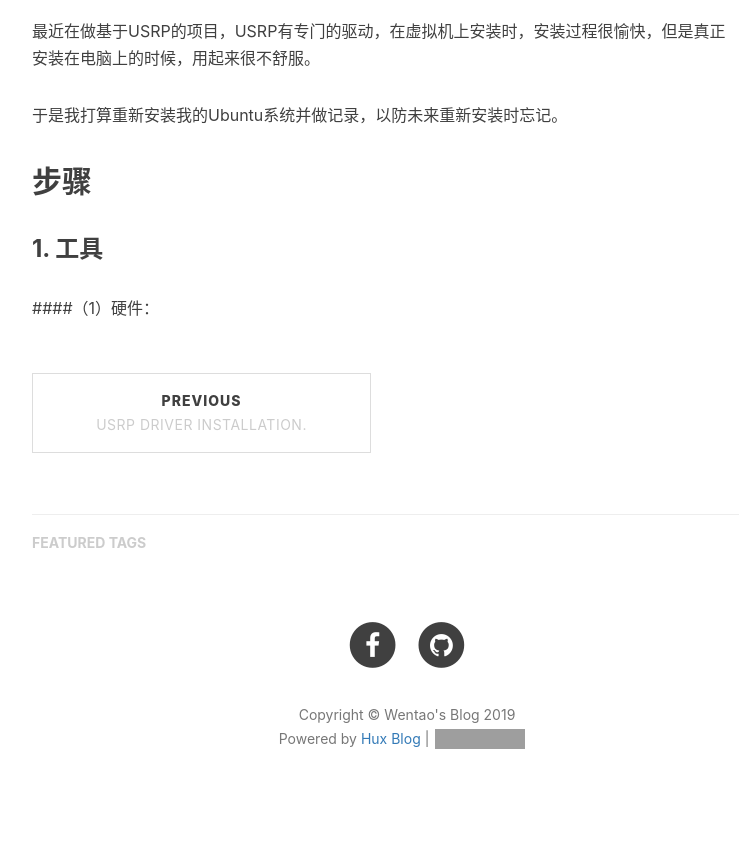
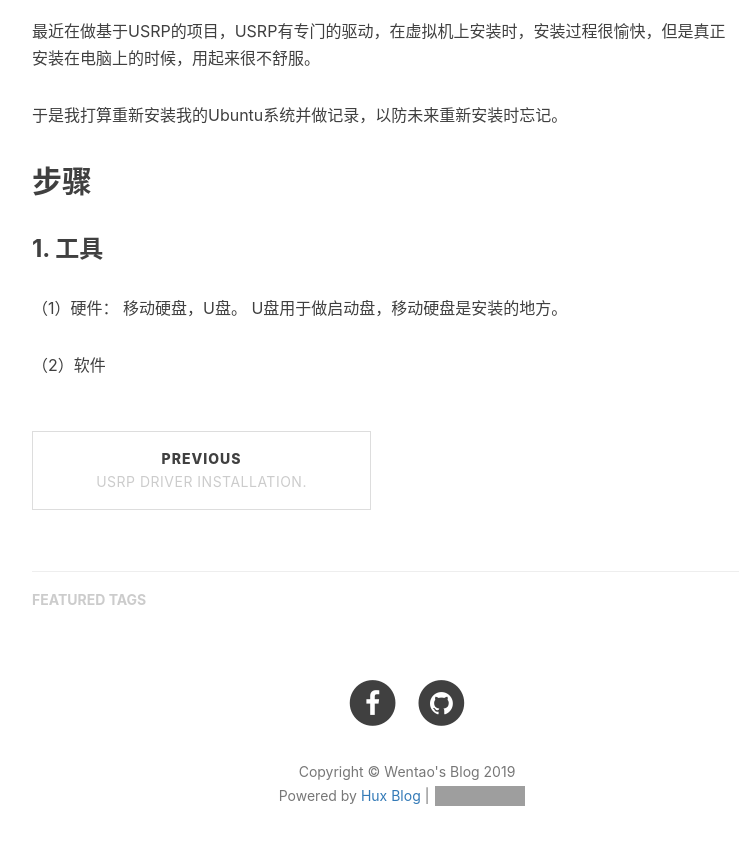
Before and after one commit to csxmt123/zhouwt612.github.io, a Jekyll site: the page built from _posts/2019-07-23-移动硬盘上安装ubuntu系统.md, in a window 1280 px wide and 900 px high, scrolled down 768 px. Shown: the top 845 px of the window, without its empty margins (233-989 px from the left). Built offline with Jekyll 4.4.1, drawn with Linux system fonts in a browser that asks for light colours; nearby versions of some CDN libraries; our own code applies the rules of GitHub Pages for plain Markdown files; comment, search, counter and statistics services are not loaded; grey boxes are pictures that could not be loaded.

Commit message:
Update 2019-07-23-移动硬盘上安装ubuntu系统.md

```diff
--- a/_posts/2019-07-23-移动硬盘上安装ubuntu系统.md
+++ b/_posts/2019-07-23-移动硬盘上安装ubuntu系统.md
@@ -20,4 +20,7 @@ tags:
 
 ### 1. 工具
 
-####（1）硬件：
+（1）硬件： 移动硬盘，U盘。
+U盘用于做启动盘，移动硬盘是安装的地方。
+
+（2）软件
```
